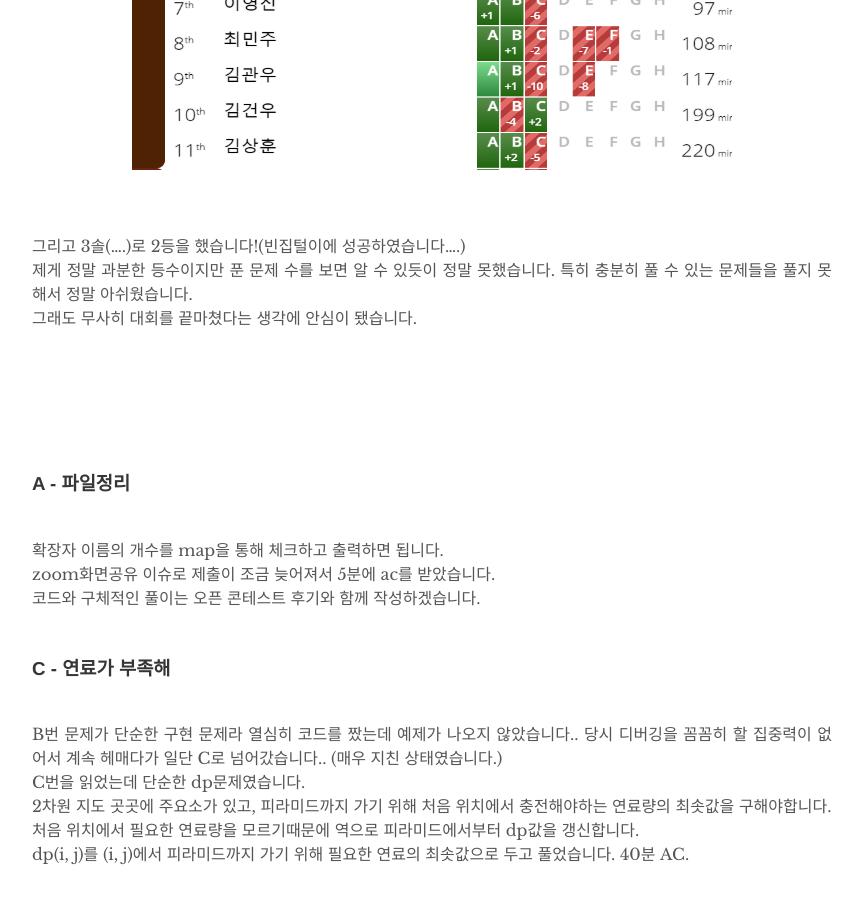
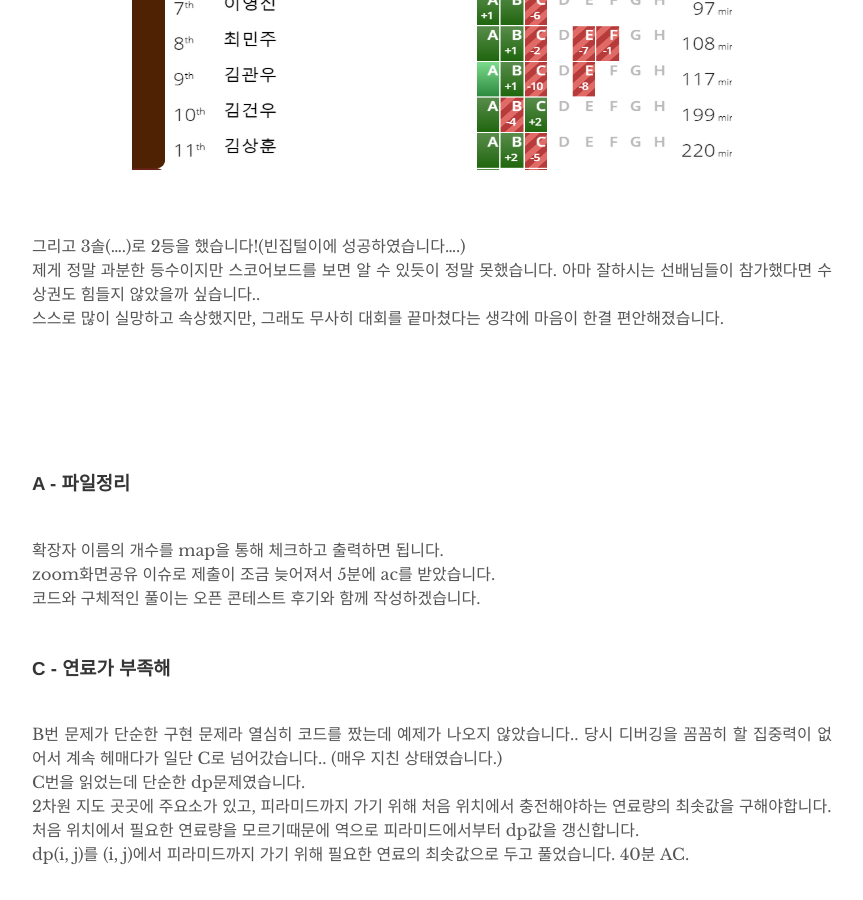
Before and after one commit to 1bin01/1bin01.github.io, a Jekyll site: the page built from _posts/2020-11-30-SPC2020.md, in a window 1280 px wide and 900 px high, scrolled down 1714 px. Shown: the whole window, without its empty margins (208-1071 px from the left). Built offline with Jekyll 4.4.1, drawn with Linux system fonts in a browser that asks for light colours; comment, search, counter and statistics services are not loaded.

Commit message:
Update 2020-11-30-SPC2020.md

```diff
--- a/_posts/2020-11-30-SPC2020.md
+++ b/_posts/2020-11-30-SPC2020.md
@@ -32,8 +32,8 @@ tags: 일기
 <p align="center"><img src="/image/SPC_scoreboard.PNG" width="600" height="420"></p>
 <br>
 그리고 3솔(....)로 2등을 했습니다!(빈집털이에 성공하였습니다....)
-제게 정말 과분한 등수이지만 푼 문제 수를 보면 알 수 있듯이 정말 못했습니다. 특히 충분히 풀 수 있는 문제들을 풀지 못해서 정말 아쉬웠습니다.
-그래도 무사히 대회를 끝마쳤다는 생각에 안심이 됐습니다.
+제게 정말 과분한 등수이지만 스코어보드를 보면 알 수 있듯이 정말 못했습니다. 아마 잘하시는 선배님들이 참가했다면 수상권도 힘들지 않았을까 싶습니다..
+스스로 많이 실망하고 속상했지만, 그래도 무사히 대회를 끝마쳤다는 생각에 마음이 한결 편안해졌습니다.
 <br>
 <br>
 <br>
```
